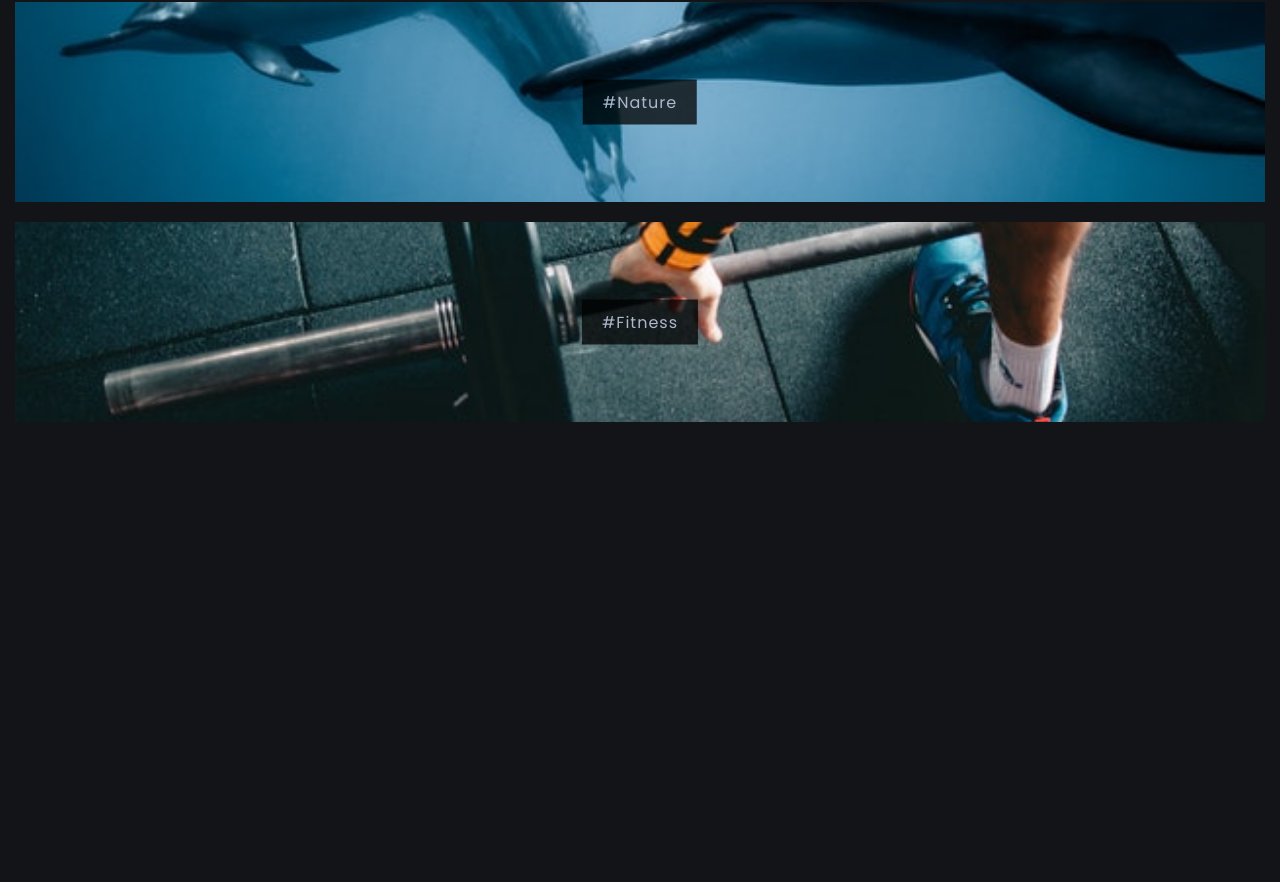
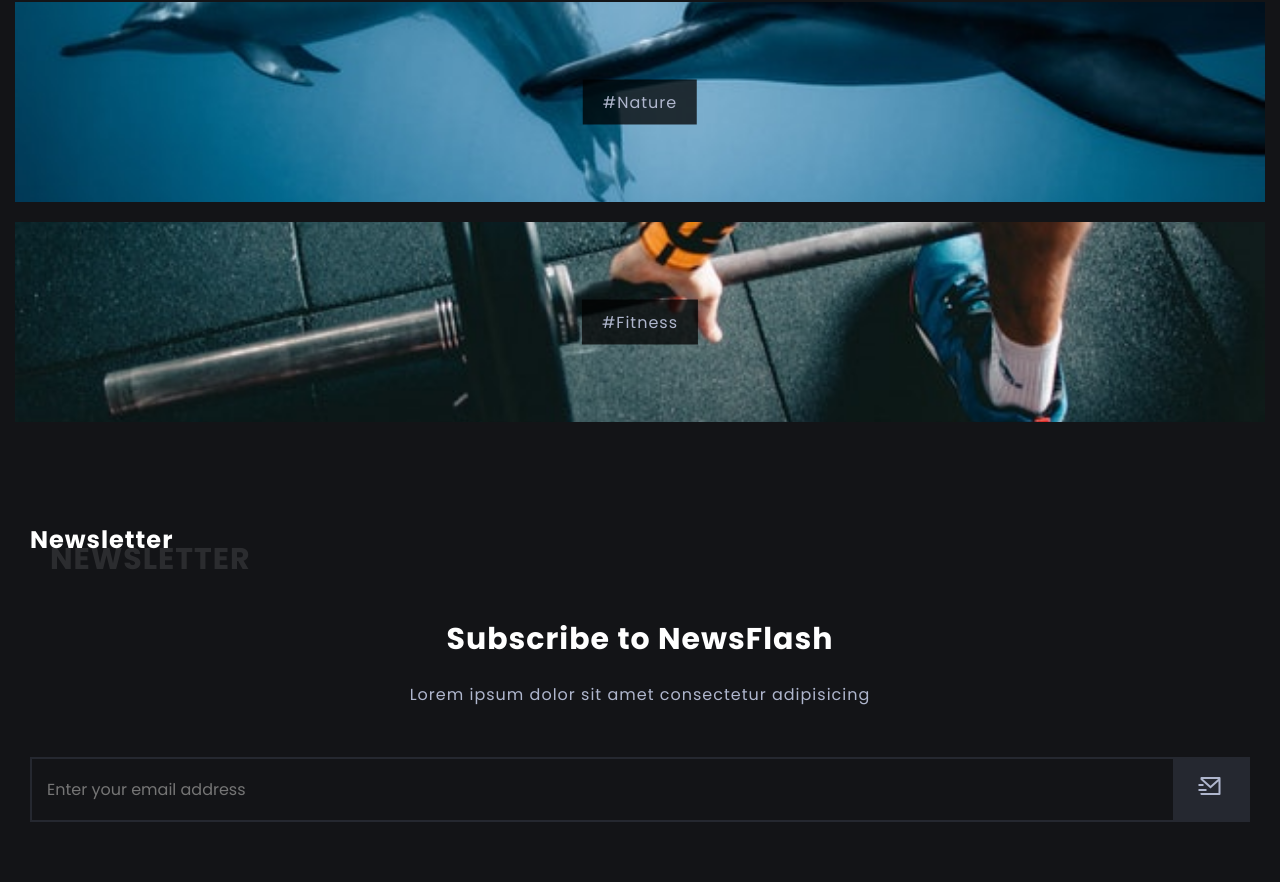
Before and after one commit to ranawp/New-Flash, a plain HTML site: page index.html in a window 1280 px wide. Shown: the part 6851-7733 px from the top of the page. Before the commit the page ends 7323 px from the top, so only its background shows below. Drawn offline with nearby package versions, Linux system fonts and the light colour scheme.

Commit message:
newsletter added

```diff
--- a/CSS/style.css
+++ b/CSS/style.css
@@ -556,3 +556,16 @@ body.light-theme {
 .popular-tags-container .article:hover .article-image {
     transform: scale(1.05);
 }
+
+/* Newsletter */
+.newsletter {
+    padding-bottom: 6rem;
+}
+
+.newsletter-title {
+    font-size: var(--font-size-lg);
+}
+
+.newsletter-description {
+    margin-bottom: 3rem;
+}
--- a/index.html
+++ b/index.html
@@ -434,6 +434,28 @@
             </div>
         </div>
     </section>
+    <!-- Newsletter -->
+    <section class="newsletter section">
+        <div class="container">
+            <div class="container">
+                <h2 class="title section-title" data-name="Newsletter">Newsletter</h2>
+                <div class="form-container-inner">
+                    <h6 class="title newsletter-title">
+                        Subscribe to NewsFlash
+                    </h6>
+                    <p class="newsletter-description">Lorem ipsum dolor sit amet consectetur adipisicing</p>
+                    <form action="" class="form">
+                        <input type="text" class="form-input" placeholder="Enter your email address">
+                        <button class="btn form-btn" type="submit">
+                            <i class="ri-mail-send-line"></i>
+                        </button>
+                    </form>
+
+                </div>
+
+            </div>
+        </div>
+    </section>
 
 
 
```
